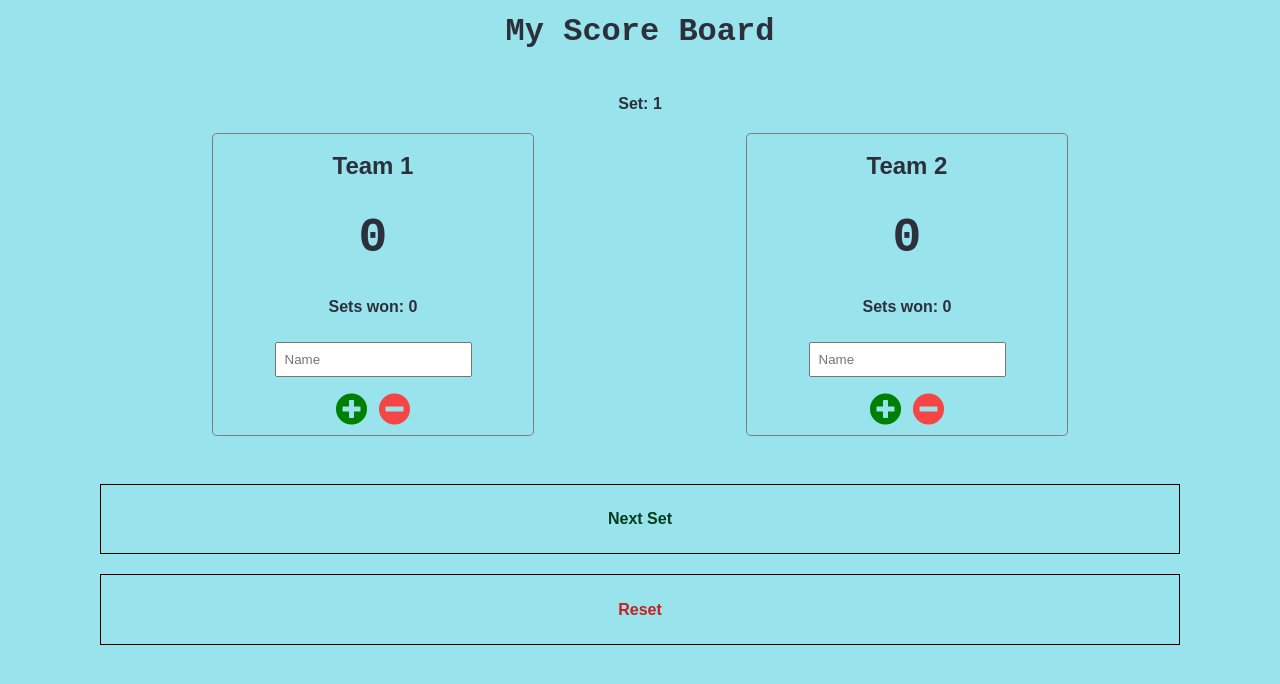
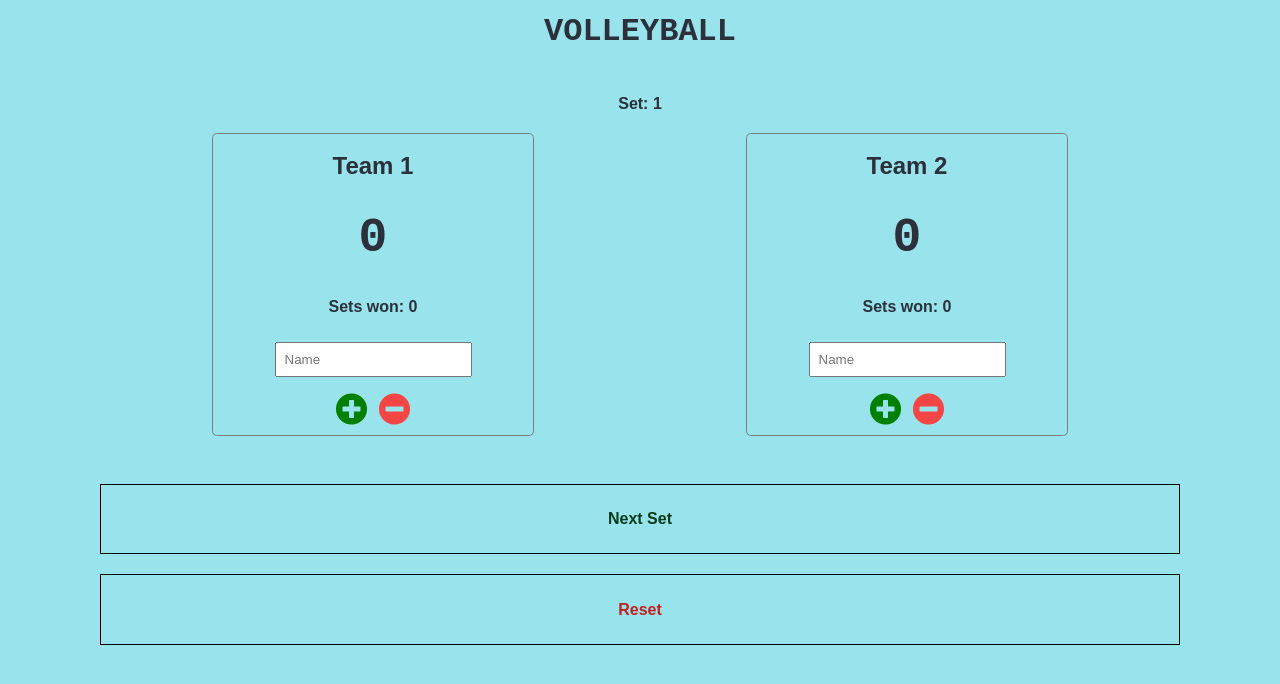
Before and after one commit to vickiticki/scoreboard, a website: page public/index.html in a window 1280 px wide. Both pictures are taken after a click on the element "Reset". Drawn offline with Linux system fonts and the light colour scheme.

Commit message:
Taking a break

```diff
--- a/public/index.html
+++ b/public/index.html
@@ -13,7 +13,7 @@
   </head>
   <body>
     <header>
-      <h1>My Score Board</h1>
+      <h1>VOLLEYBALL</h1>
       <h2></h2>
       <h4>Set: 1</h4>
     </header>
--- a/public/main.js
+++ b/public/main.js
@@ -105,15 +105,15 @@ function resetGame(event) {
 
   scoreHeader2.textContent = score2
   const header = document.querySelector('h1')
-  header.textContent = 'My Score Board'
+  header.textContent = 'VOLLEYBALL'
   const setsDisplay = document.querySelector('header h4')
   setsDisplay.textContent = 'Set: 1'
-  // sets1 = 0
-  // const setsDisplay = document.querySelector('section.team1 h4')
-  // setsDisplay.textContent = `Sets won: ${sets1}`
-  // sets2 = 0
-  // const setsDisplay = document.querySelector('section.team2 h4')
-  // setsDisplay.textContent = `Sets won: ${sets2}`
+  sets1 = 0
+  const sets1Display = document.querySelector('section.team1 h4')
+  sets1Display.textContent = `Sets won: ${sets1}`
+  sets2 = 0
+  const sets2Display = document.querySelector('section.team2 h4')
+  sets2Display.textContent = `Sets won: ${sets2}`
 }
 
 function nextSet(event) {
```
